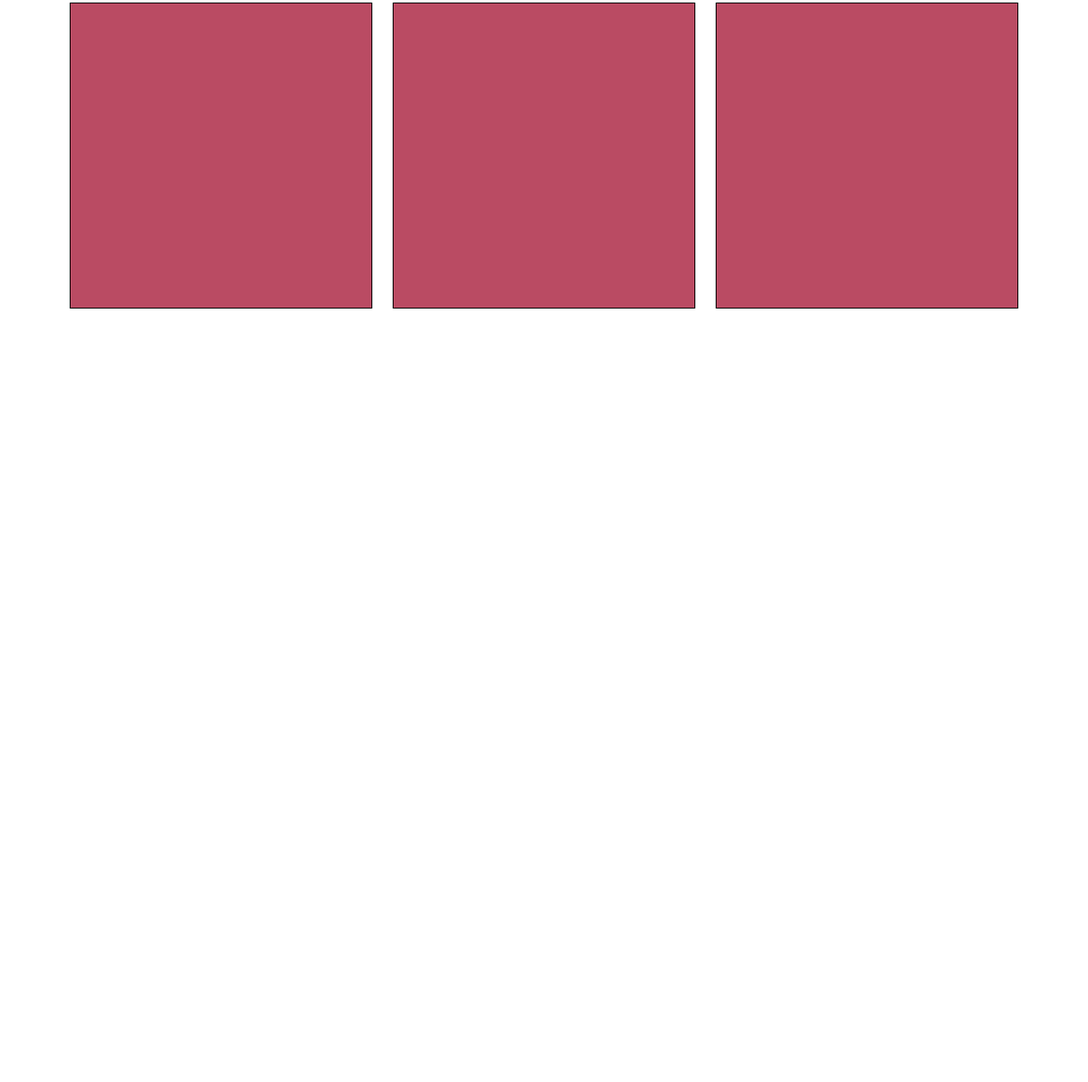
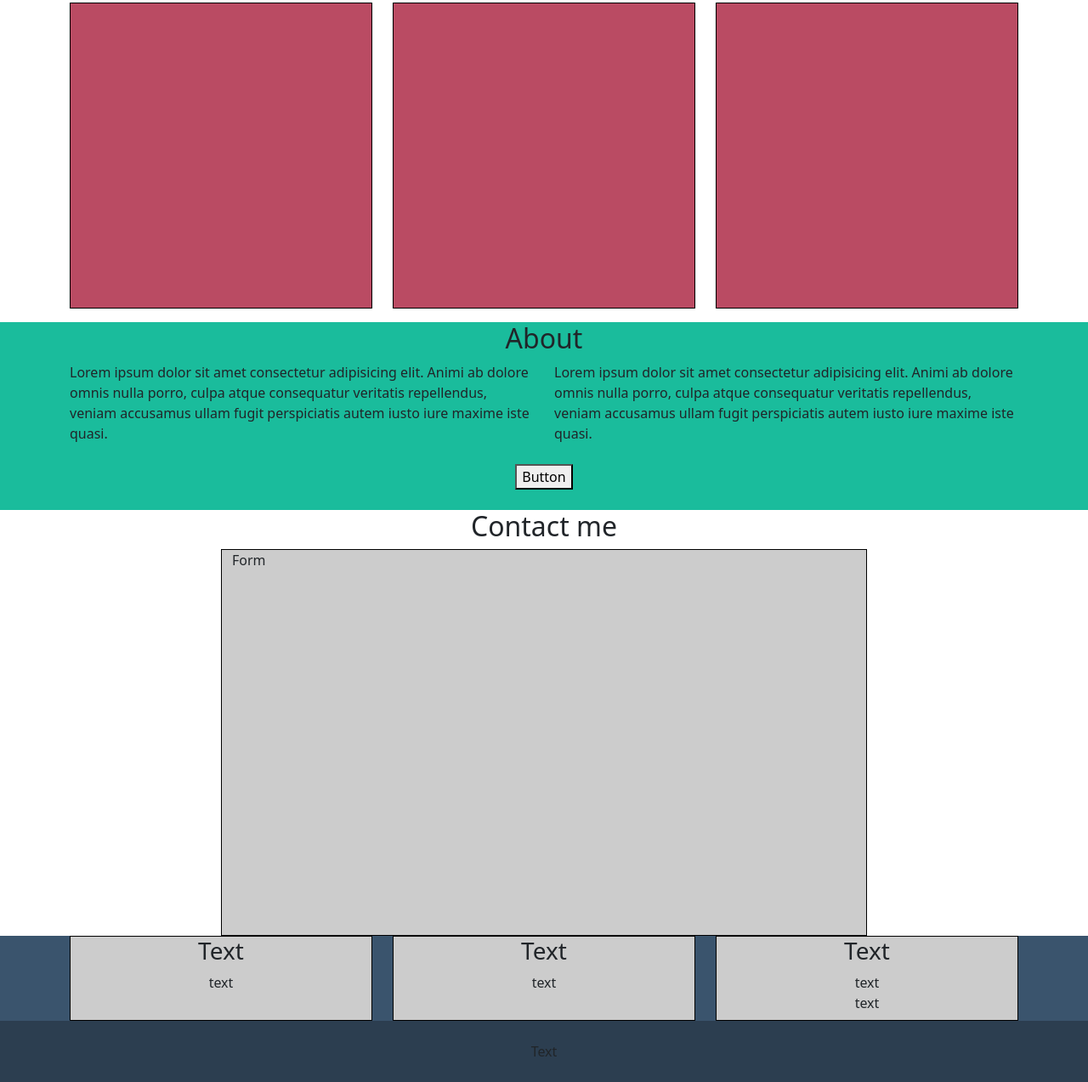
Before and after one commit to Cal-107/html-css-bootstrap-freelancer, a plain HTML site: page index.html in a window 1280 px wide. Shown: the part 1019-2292 px from the top of the page at 85% size. Before the commit the page ends 1398 px from the top, so only its background shows below. Drawn offline with nearby package versions, Linux system fonts and the light colour scheme.

Commit message:
add about section, contact and footer

```diff
--- a/css/style.css
+++ b/css/style.css
@@ -5,6 +5,10 @@
 
 .ms-bg-2 {
     background-color: #1abc9c;
+}
+
+.ms-bg-3 {
+    background-color: #3a546d;
 }
 
 .debug-box {
@@ -22,3 +26,15 @@
     height: 360px;
     border: 1px solid black;
 }
+
+.debug-box-4 {
+    background-color: #ccc;
+    height: 455px;
+    border: 1px solid black;
+}
+
+.debug-box-5 {
+    background-color: #ccc;
+    height: 100px;
+    border: 1px solid black;
+}
--- a/index.html
+++ b/index.html
@@ -11,22 +11,28 @@
 <body>
     <!-- header -->
     <header>
-        <div class="container-fluid">
-            <section class="container ms-bg-1">
+        <section class="container-fluid ms-bg-1">
+            <section class="container">
                 <div class="row py-4">
-                    <div class="col-6 debug-box">
-                        Bootstrap
+                    <div class="col-6">
+                        <div class="debug-box">
+                            Bootstrap
+                        </div>
                     </div>
-                    <div class="col-6 text-end debug-box">
-                        Menu
+                    <div class="col-6 text-end">
+                        <div class="debug-box">
+                            menu
+                        </div>
                     </div>
                 </div>
             </section>
+        </section>
 
-            <!-- hero section -->
-            <section class="container ms-bg-2">
+        <!-- hero section -->
+        <section class="container-fluid ms-bg-2">
+            <div class="container">
                 <div class="row justify-content-center">
-                    <div class="col-6 text-center debug-box-2">
+                    <div class="col-8 text-center debug-box-2">
                         <h2>Titolo</h2>
                         <div>text</div>
                         <div>text</div>
@@ -34,13 +40,14 @@
                         <div>text</div>
                     </div>
                 </div>
-            </section>
-        </div>
-
+            </div>
+        </section>
     </header>
 
     <!-- main -->
     <main>
+
+        <!-- card section -->
         <section class="container">
             <h2 class="text-center">Portfolio</h2>
             <div class="row">
@@ -76,6 +83,69 @@
                 </div>
             </div>
         </section>
+
+        <!-- about section -->
+        <section class="container-fluid ms-bg-2">
+            <div class="container container-md container-lg">
+                <h2 class="text-center">About</h2>
+                <div class="row">
+                    <div class="col-12 col-md-6">
+                        Lorem ipsum dolor sit amet consectetur adipisicing elit. Animi ab dolore omnis nulla porro, culpa atque consequatur veritatis repellendus, veniam accusamus ullam fugit perspiciatis autem iusto iure maxime iste quasi.
+                    </div>
+                    <div class="col-12 col-md-6 mt-sm-2 mt-md-0">
+                        Lorem ipsum dolor sit amet consectetur adipisicing elit. Animi ab dolore omnis nulla porro, culpa atque consequatur veritatis repellendus, veniam accusamus ullam fugit perspiciatis autem iusto iure maxime iste quasi.
+                    </div>
+                </div>
+                <div class="text-center py-4">
+                    <button>Button</button>
+                </div>
+            </div>
+        </section>
+
+        <!-- contact section -->
+        <section class="container">
+            <h2 class="text-center">Contact me</h2>
+            <div class="row justify-content-center">
+                <div class="col-8 debug-box-4">
+                    Form
+                </div>
+            </div>
+        </section>
     </main>
+
+    <!-- footer -->
+    <footer>
+        <section class="container-fluid ms-bg-3">
+            <section class="container">
+                <div class="row">
+                    <div class="col-12 col-md-4 text-center">
+                        <div class="debug-box-5">
+                            <h3>Text</h3>
+                            <div>text</div>
+                        </div>
+                    </div>
+                    <div class="col-12 col-md-4 text-center">
+                        <div class="debug-box-5">
+                            <h3>Text</h3>
+                            <div>text</div>
+                        </div>
+                    </div>
+                    <div class="col-12 col-md-4 text-center">
+                        <div class="debug-box-5">
+                            <h3>Text</h3>
+                            <div>text</div>
+                            <div>text</div>
+                        </div>
+                    </div>
+                </div>
+            </section>
+        </section>
+
+        <section class="container-fluid ms-bg-1">
+            <div class="text-center py-4">
+                Text
+            </div>
+        </section>
+    </footer>
 </body>
 </html>
```
